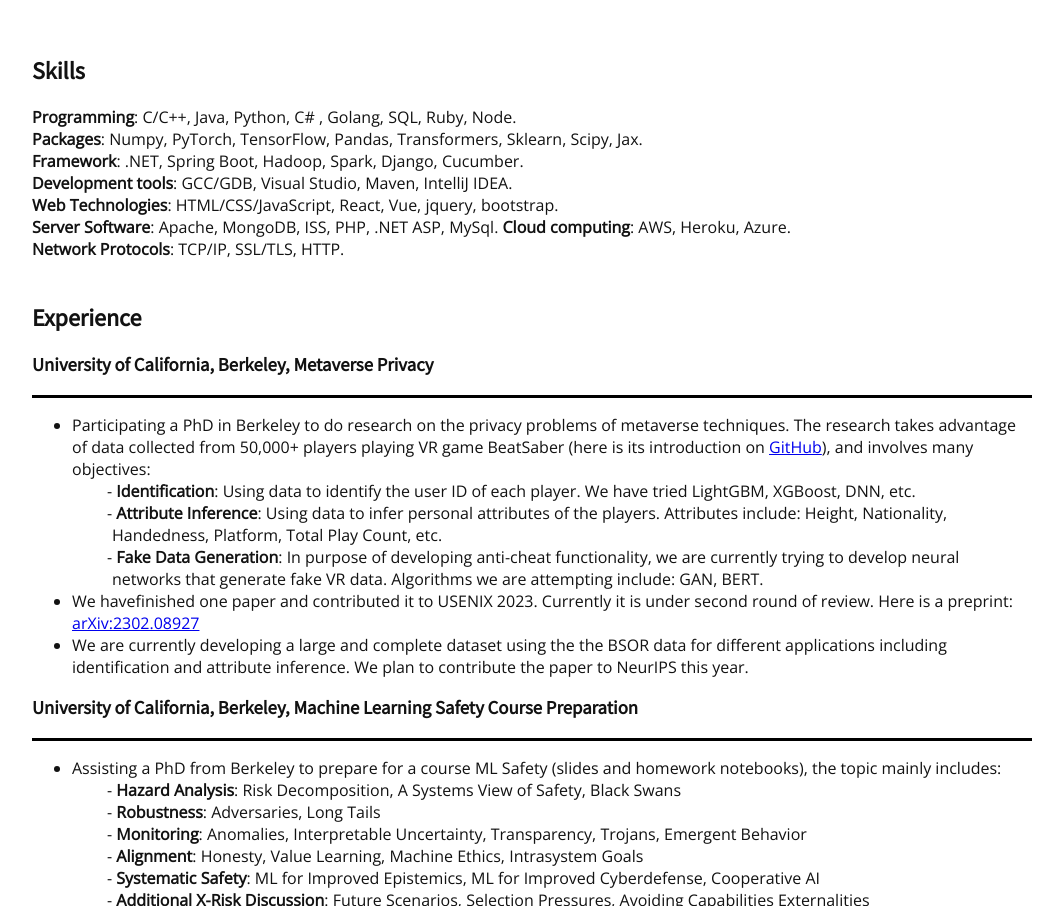
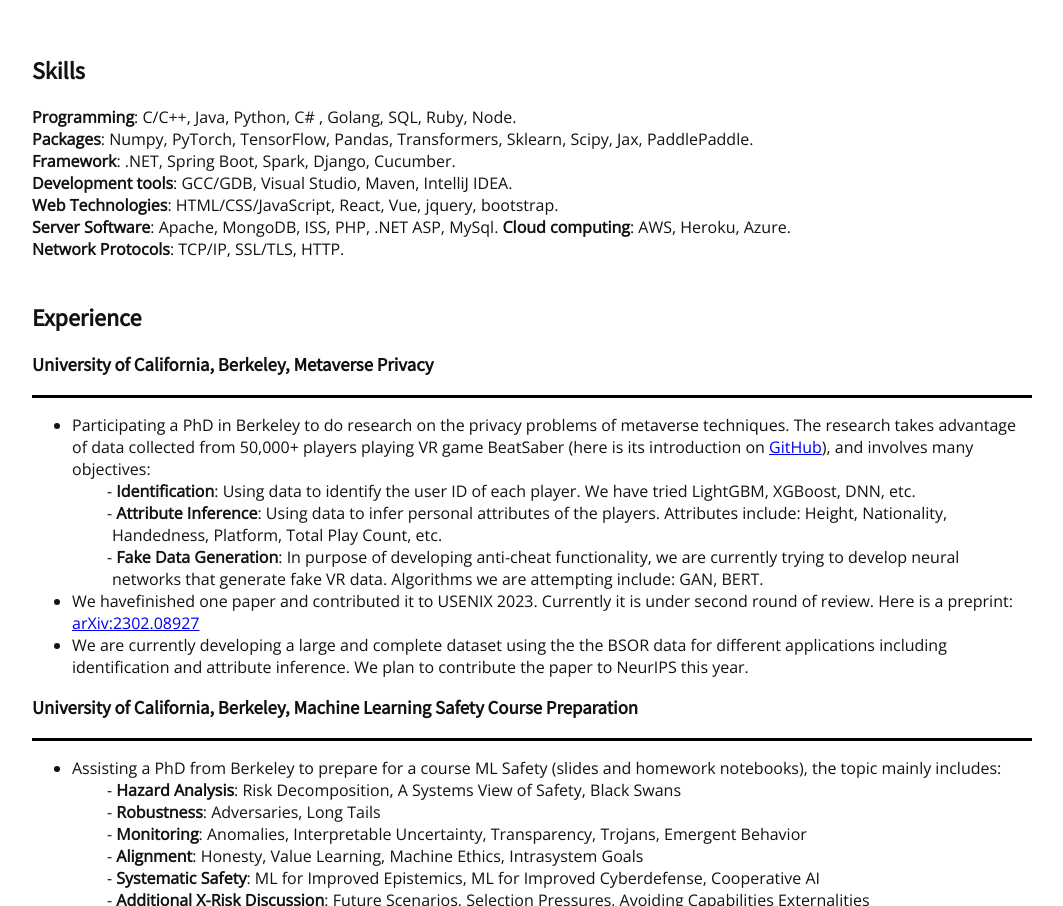
Before and after one commit to Rui-Wang-813/Rui-Wang-813, a plain HTML site: page index.html in a window 1280 px wide. Shown: the part 1102-2008 px from the top of the page, without its empty margins (108-1171 px from the left). Drawn offline with nearby package versions, Linux system fonts and the light colour scheme.

Commit message:
small fix

```diff
--- a/index.html
+++ b/index.html
@@ -141,8 +141,8 @@
     </h2>
     <div>
         <b>Programming</b>: C/C++, Java, Python, C# , Golang, SQL, Ruby, Node. <br>
-        <b>Packages</b>: Numpy, PyTorch, TensorFlow, Pandas, Transformers, Sklearn, Scipy, Jax. <br>
-        <b>Framework</b>: .NET, Spring Boot, Hadoop, Spark, Django, Cucumber. <br>
+        <b>Packages</b>: Numpy, PyTorch, TensorFlow, Pandas, Transformers, Sklearn, Scipy, Jax, PaddlePaddle. <br>
+        <b>Framework</b>: .NET, Spring Boot, Spark, Django, Cucumber. <br>
         <b>Development tools</b>: GCC/GDB, Visual Studio, Maven, IntelliJ IDEA. <br>
         <b>Web Technologies</b>: HTML/CSS/JavaScript, React, Vue, jquery, bootstrap. <br>
         <b>Server Software</b>: Apache, MongoDB, ISS, PHP, .NET ASP, MySql.
```
